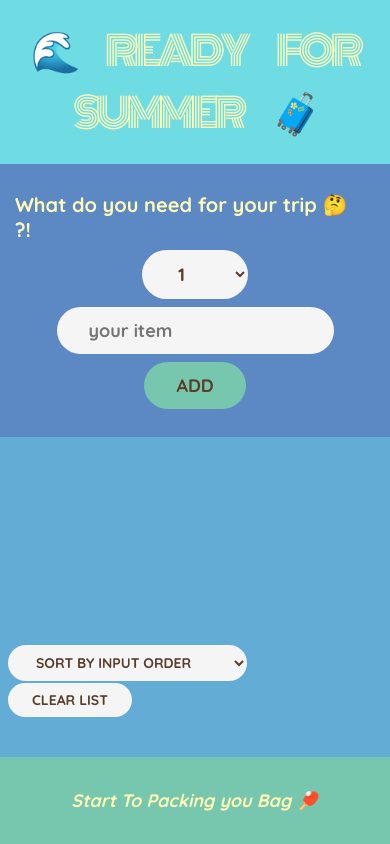
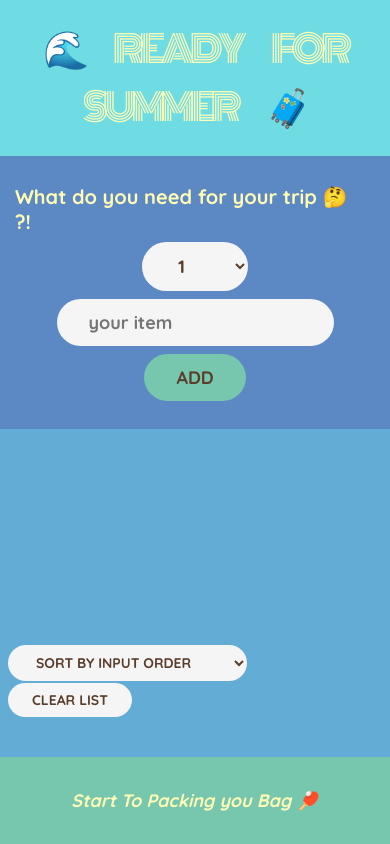
Before and after one commit to MohamedMahmoudHaleem/travel-Packing, a React app: page / in a window 390 px wide. Built offline with nearby package versions, Linux system fonts and the light colour scheme.

Commit message:
adding responsive design

```diff
--- a/src/index.css
+++ b/src/index.css
@@ -135,9 +135,26 @@ input[type="checkbox"] {
   font-weight: bold;
   font-size:25px ;
 }
+@media (max-width:1200px) {
+  h1 {
+    font-size: 6rem;
+    font-weight: 500;
+    padding: 2rem 0.5rem;
+  }
+}
+@media (max-width: 965px) {
+  h1 {
+    font-size: 5rem;
+    font-weight: 500;
+    padding: 2rem 0.5rem;
+  }
+  .add-form {
+    flex-direction: column;
+  }
+}
 @media (max-width: 750px) {
   h1 {
-    font-size: 4rem;
+    font-size: 3.7rem;
     font-weight: 500;
     padding: 2rem 0.5rem;
   }
```
